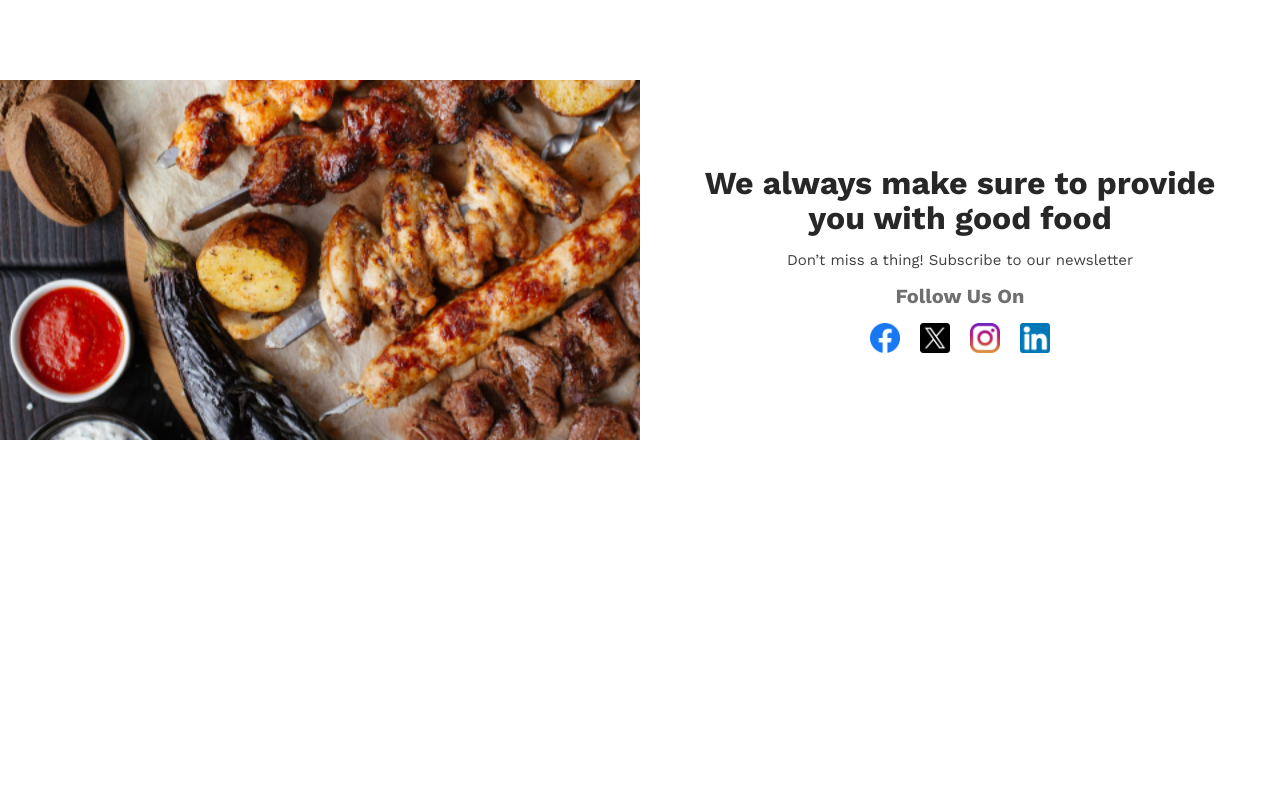
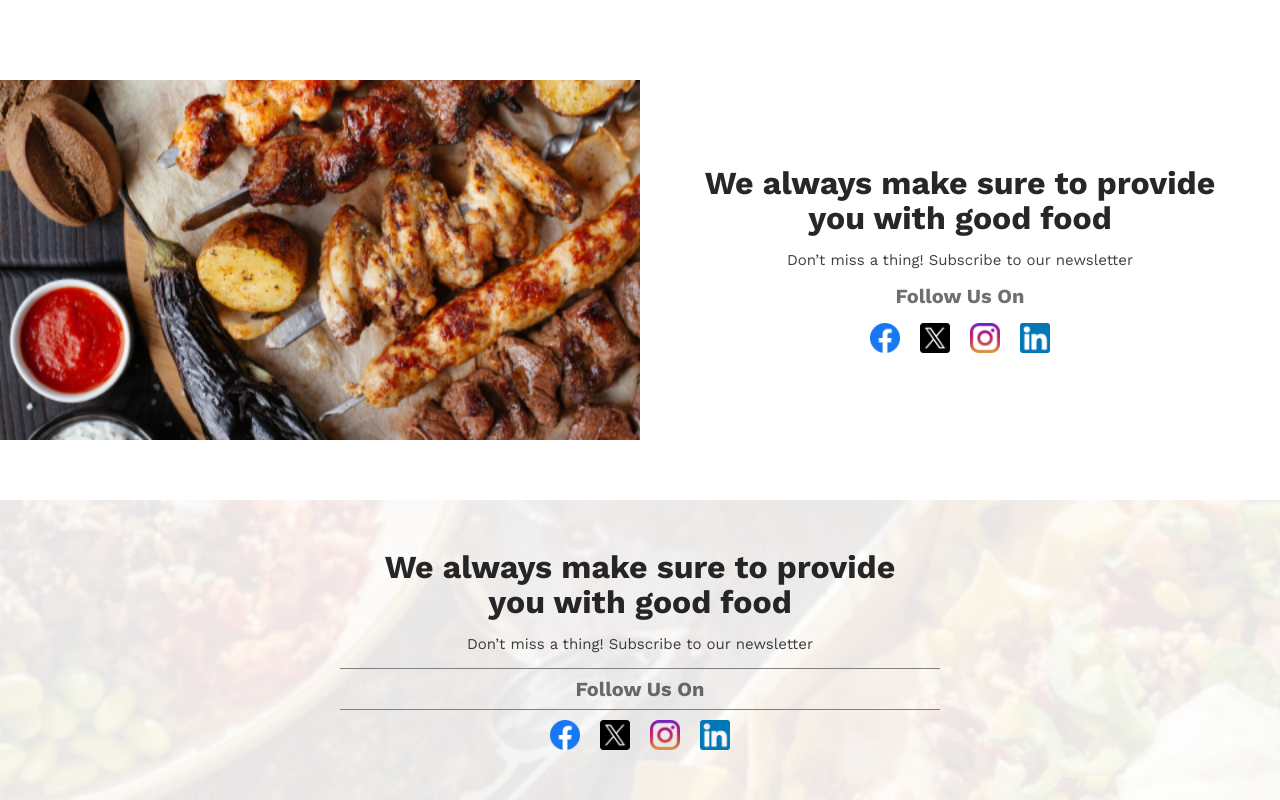
Before and after one commit to Riad-Islam/restaurant-website, a plain HTML site: page index.html in a window 1280 px wide. Shown: the part 1371-2171 px from the top of the page. Before the commit the page ends 1811 px from the top, so only its background shows below. Drawn offline with nearby package versions, Linux system fonts and the light colour scheme.

Commit message:
Add Footer Section

```diff
--- a/index.html
+++ b/index.html
@@ -89,6 +89,22 @@
             </div>
         </div>
     </section>
+
+    <section class="footer">
+        <div class="footer-div">
+            <h2>We always make sure to provide </h2> <h2>you with good food</h2>
+            <p>Don’t miss a thing! Subscribe to our newsletter</p>
+            <div class="follow-us">
+                <h5>Follow Us On</h5>
+            </div>
+                <div class="footer-icons">
+                    <img src="assets/facebook.png" alt="Facebook">
+                    <img src="assets/twitter.png" alt="Twitter">
+                    <img src="assets/instagram.png" alt="Instagram">
+                    <img src="assets/linkedin.png" alt="Linkedin">
+                </div>
+        </div>
+    </section>
 </body>
 
 </html>
--- a/style/style.css
+++ b/style/style.css
@@ -163,7 +163,7 @@
     width: 50%;
     text-align: center;
 }
-.follow-content h2{
+.follow-content h2, .footer-div h2{
     color: rgb(16, 16, 16);
     font-family: Work Sans;
     font-size: 32px;
@@ -172,7 +172,7 @@
     letter-spacing: 0%;
     opacity: 0.9;
 }
-.follow-content p{
+.follow-content p, .footer-div p{
     color: rgb(16, 16, 16);
     font-family: Work Sans;
     font-size: 15px;
@@ -182,7 +182,7 @@
     opacity: 0.8;
     margin: 15px auto;
 }
-.follow-content h5{
+.follow-content h5 , .footer-div h5{
     color: rgb(16, 16, 16);
     opacity: 0.6;
     font-family: Work Sans;
@@ -191,15 +191,48 @@
     letter-spacing: 0%;
     margin-bottom: 15px;
 }
-.social-icons{
+.social-icons, .footer-div .footer-icons{
     display: flex;
     justify-content: center;
     gap: 20px;
 }
-.social-icons img{
+.social-icons img, .footer-icons img{
     cursor: pointer;
 }
 
-.social-icons img{
+.social-icons img, .footer-icons img{
     height: 30px;
 }
+
+/* Footer section */
+.footer{
+    margin-top: 60px;
+    width: 100%;
+    height: 300px;
+}
+.footer-div{
+    margin-top: 40px;
+    width: 100%;
+    height: 300px;
+    background-image: url("../assets/social-bg.png");
+    background-repeat: no-repeat;
+    background-size: cover;
+    display: flex;
+    flex-direction: column;
+    justify-content: center;
+    align-items: center;
+}
+
+.footer-div .follow-us{
+    width: 600px;
+    height: 40px;
+    display: flex;
+    justify-content: center;
+    align-items: center;
+    margin-bottom: 10px;
+    border-top: 1px solid gray;
+    border-bottom: 1px solid gray;
+}
+.footer-div .follow-us h5 {
+    margin: 0;
+}
```
